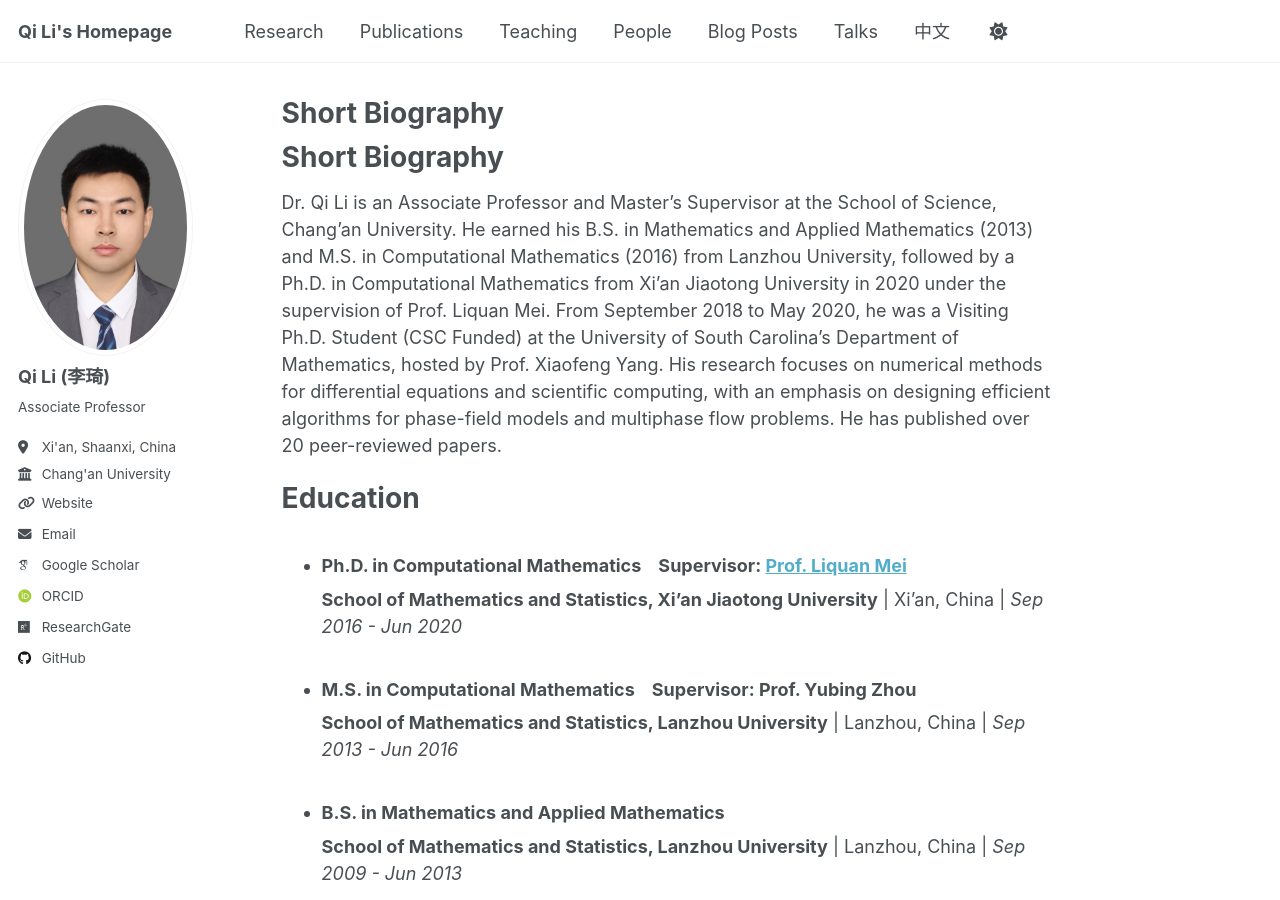
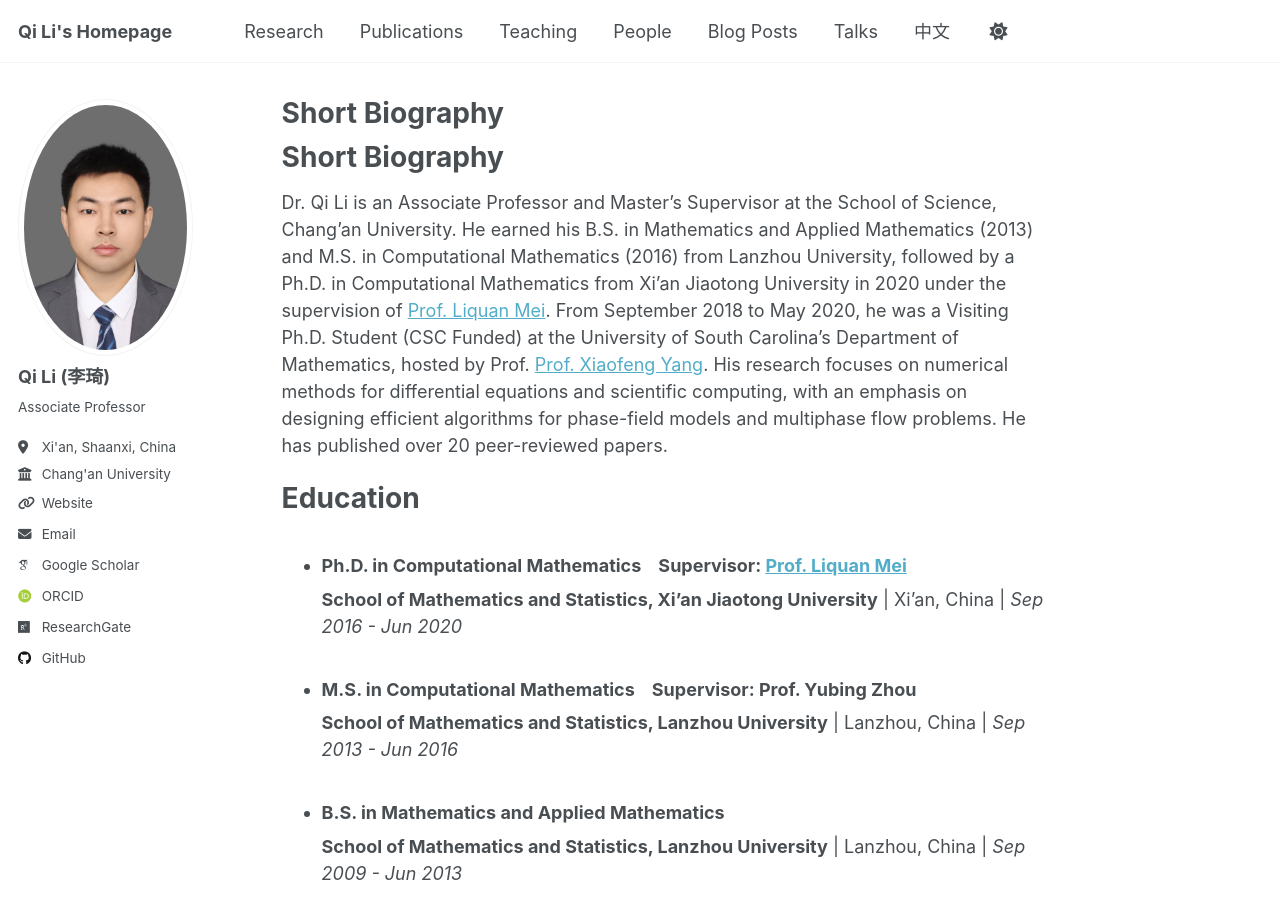
Before and after one commit to liqihao2000/liqihao2000.github.io, a Jekyll site: the page built from _pages/about.md, in a window 1280 px wide and 900 px high. Built offline with Jekyll 4.4.1, drawn with Linux system fonts in a browser that asks for light colours; some web fonts are replaced; our own code applies the rules of GitHub Pages for plain Markdown files.

Commit message:
update info

```diff
--- a/_pages/about.md
+++ b/_pages/about.md
@@ -8,7 +8,7 @@ redirect_from:
 ---
 
 # Short Biography
-Dr. Qi Li is an Associate Professor and Master's Supervisor at the School of Science, Chang'an University. He earned his B.S. in Mathematics and Applied Mathematics (2013) and M.S. in Computational Mathematics (2016) from Lanzhou University, followed by a Ph.D. in Computational Mathematics from Xi'an Jiaotong University in 2020 under the supervision of Prof. Liquan Mei. From September 2018 to May 2020, he was a Visiting Ph.D. Student (CSC Funded) at the University of South Carolina's Department of Mathematics, hosted by Prof. Xiaofeng Yang. His research focuses on numerical methods for differential equations and scientific computing, with an emphasis on designing efficient algorithms for phase-field models and multiphase flow problems. He has published over 20 peer-reviewed papers.
+Dr. Qi Li is an Associate Professor and Master's Supervisor at the School of Science, Chang'an University. He earned his B.S. in Mathematics and Applied Mathematics (2013) and M.S. in Computational Mathematics (2016) from Lanzhou University, followed by a Ph.D. in Computational Mathematics from Xi'an Jiaotong University in 2020 under the supervision of [Prof. Liquan Mei](http://gr.xjtu.edu.cn/web/lqmei). From September 2018 to May 2020, he was a Visiting Ph.D. Student (CSC Funded) at the University of South Carolina's Department of Mathematics, hosted by Prof. [Prof. Xiaofeng Yang](https://people.math.sc.edu/xfyang/). His research focuses on numerical methods for differential equations and scientific computing, with an emphasis on designing efficient algorithms for phase-field models and multiphase flow problems. He has published over 20 peer-reviewed papers.
 
 
 # Education
```
